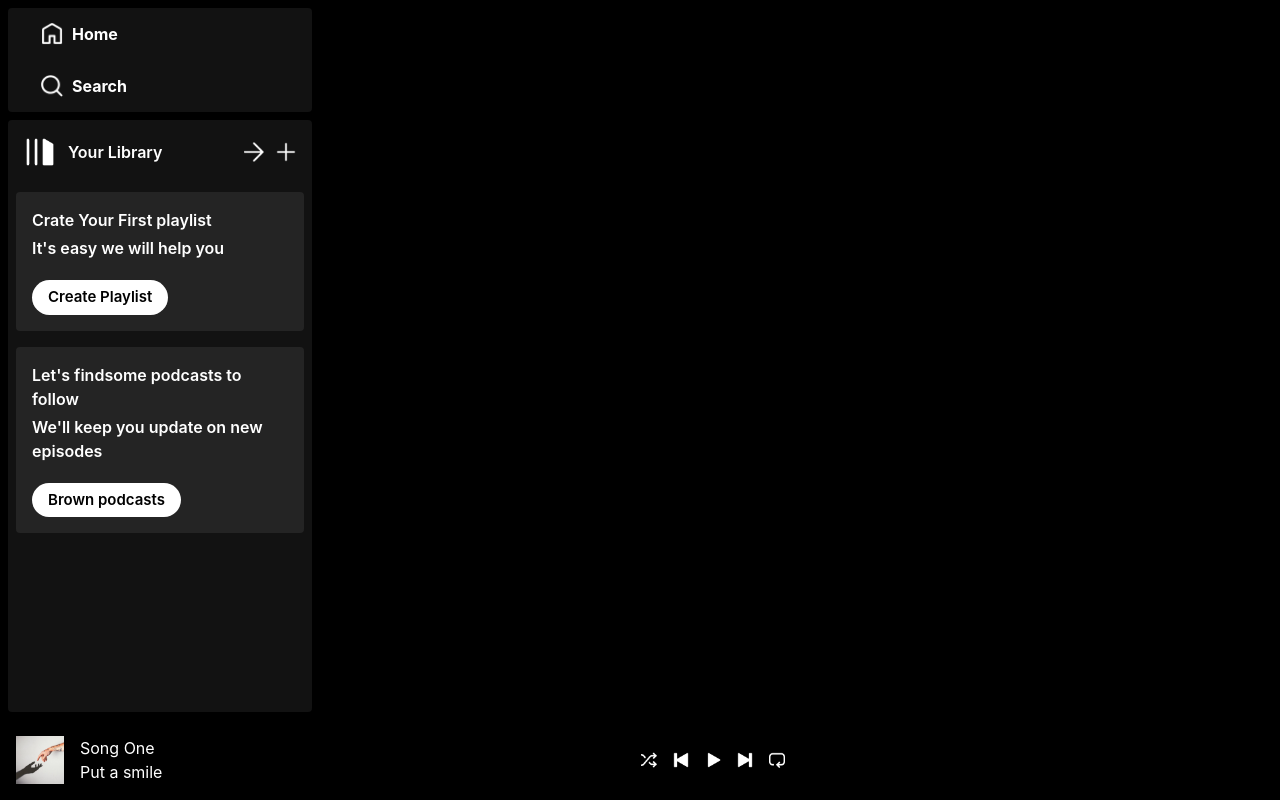
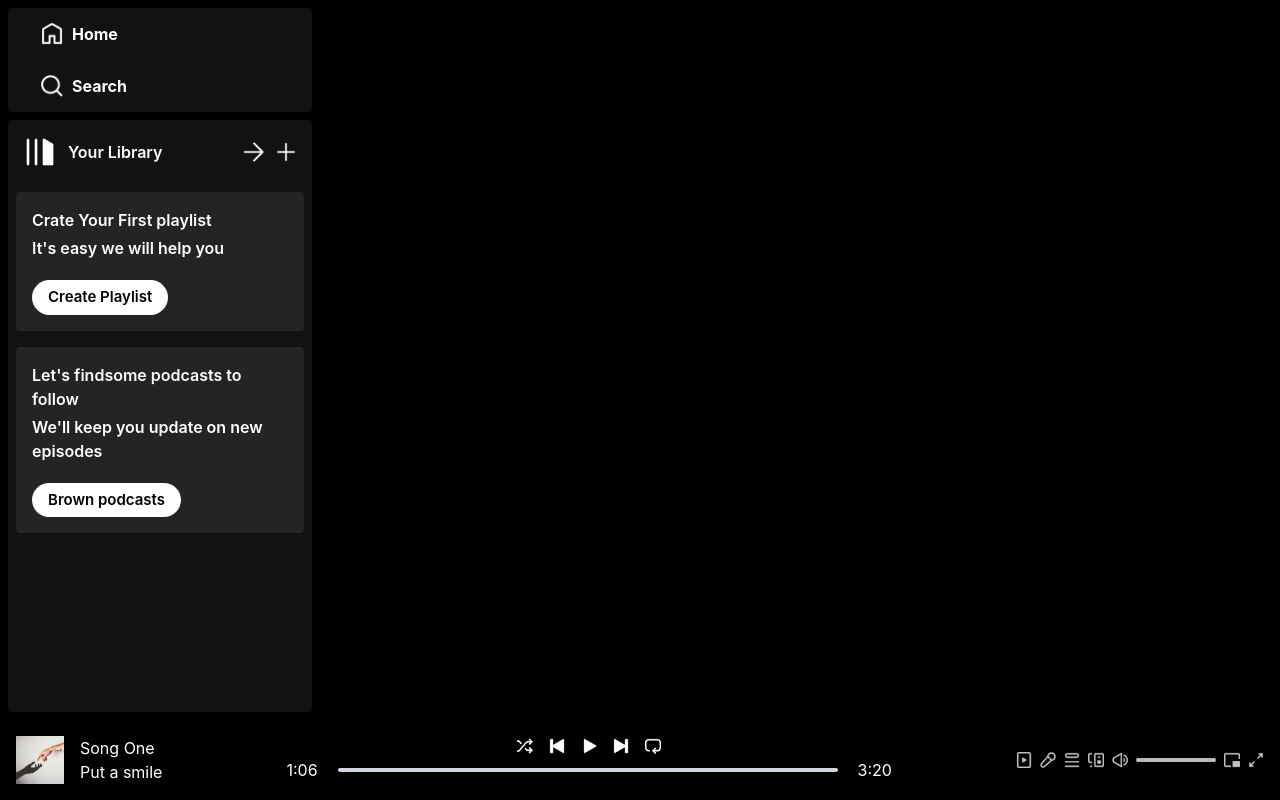
Before and after one commit to aakritii7/Spotify-Clone, a React (Vite) app: page / in a window 1280 px wide. Built offline with nearby package versions, Linux system fonts and the light colour scheme.

Commit message:
Player component is ready

```diff
--- a/src/Component/Player.jsx
+++ b/src/Component/Player.jsx
@@ -18,8 +18,24 @@
             <img className='w-4 cursor-pointer' src={assets.play_icon} alt="" />
             <img className='w-4 cursor-pointer' src={assets.next_icon} alt="" />
             <img className='w-4 cursor-pointer' src={assets.loop_icon} alt="" />
-
         </div>
+        <div className='flex items-center gap-5'>
+            <p>1:06</p>
+            <div className='w-[60vw] max-w-[500px] bg-gray-300 rounded-full cursor-pointer'>
+                <hr className='h-1 border-none w-0 bg-green-800 rounded-full' />
+            </div>
+            <p>3:20</p>
+        </div>
+      </div>
+      <div className='hidden lg:flex items-center gap-2 opacity-75'>
+        <img className='w-4' src={assets.plays_icon} alt="" />
+        <img className='w-4' src={assets.mic_icon} alt="" />
+        <img className='w-4' src={assets.queue_icon} alt="" />
+        <img className='w-4' src={assets.speaker_icon} alt="" />
+        <img className='w-4' src={assets.volume_icon} alt="" />
+        <div className='w-20 bg-slate-50 h-1 rounded'></div>
+        <img className='w-4' src={assets.mini_player_icon} alt="" />
+        <img className='w-4' src={assets.zoom_icon} alt="" />
       </div>
     </div>
   )
```
